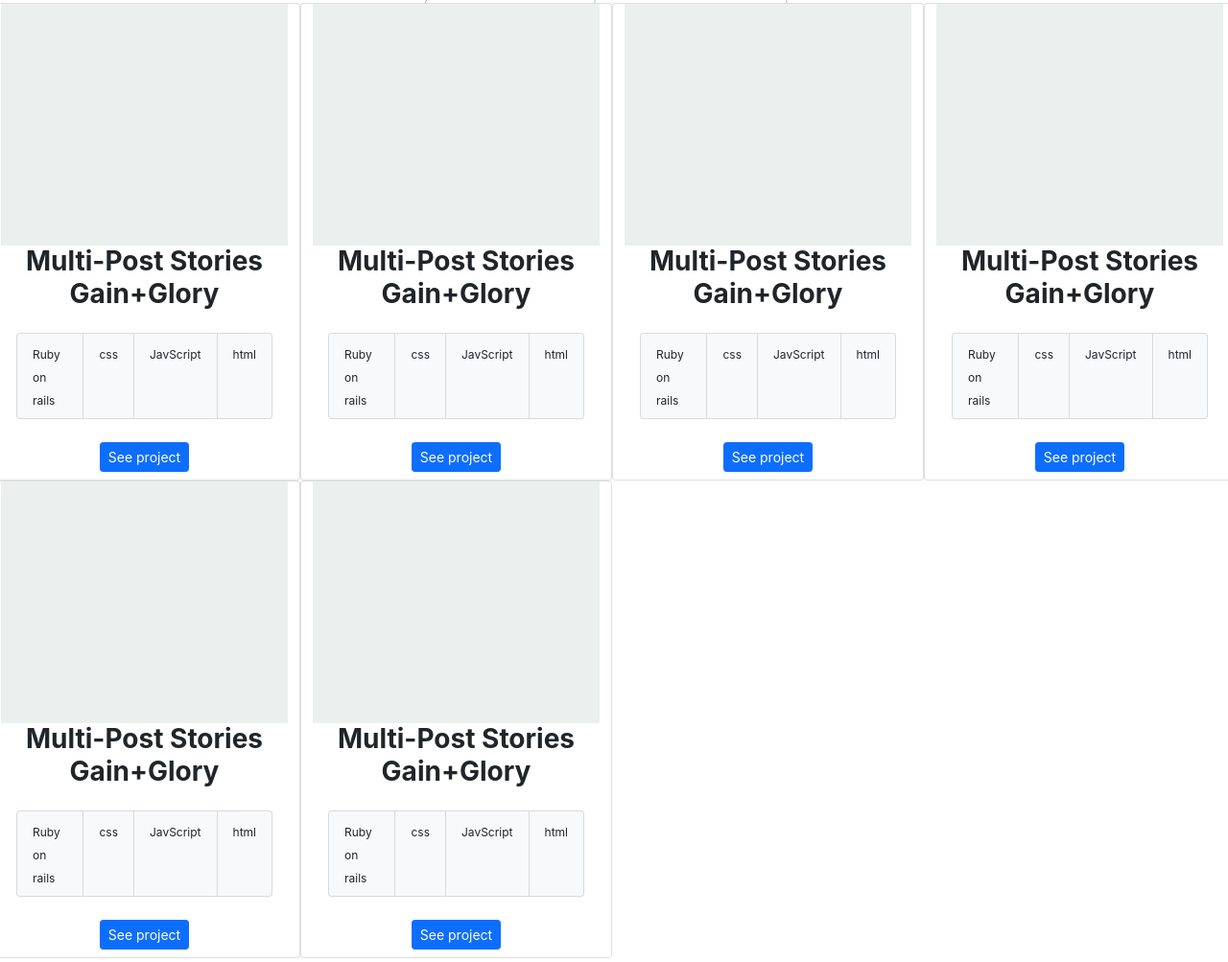
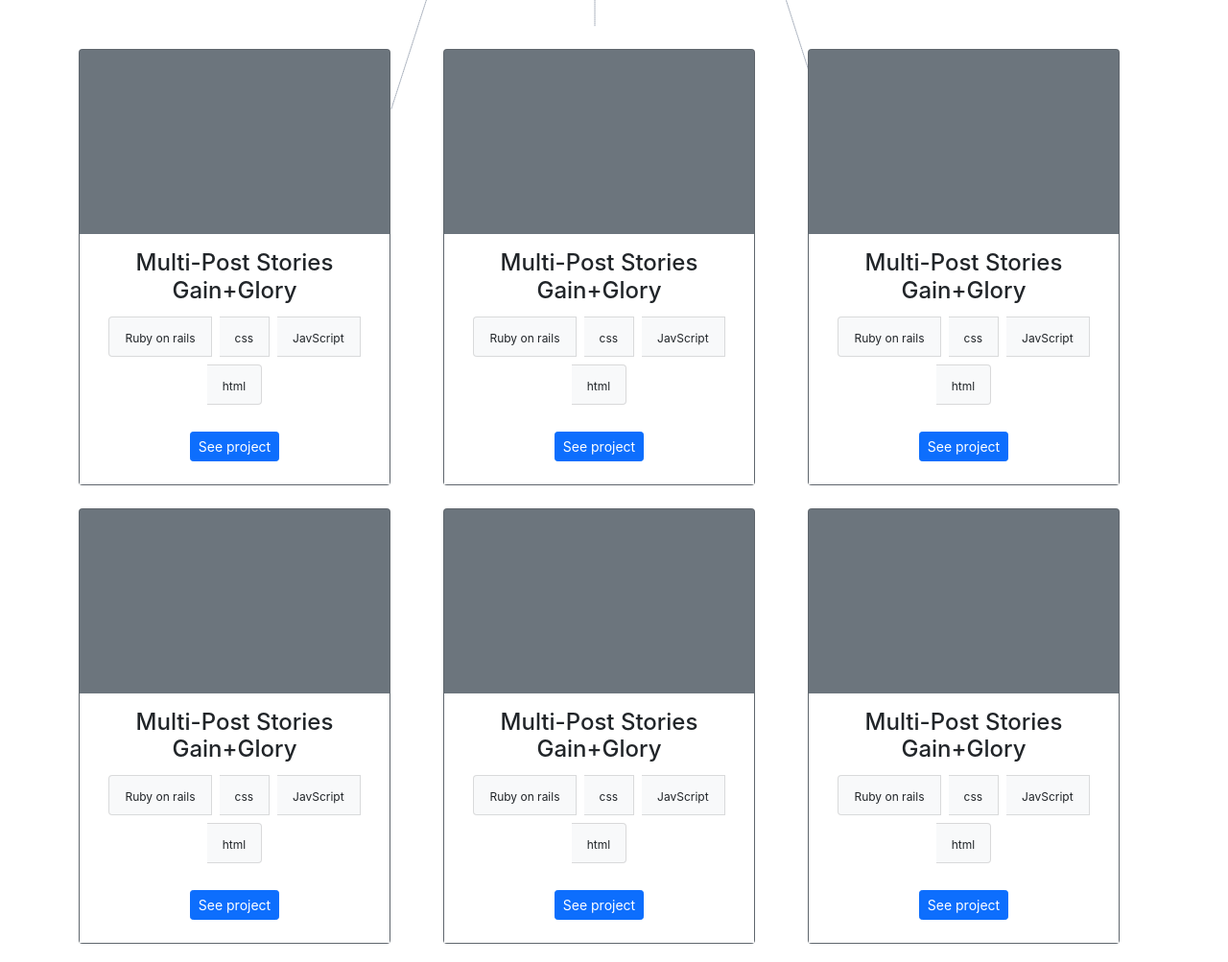
Before and after one commit to rbanos-mv/bootstrap-portfolio, a website: page index.html in a window 1280 px wide. Shown: the part 923-1926 px from the top of the page at 96% size. Drawn offline with nearby package versions, Linux system fonts and the light colour scheme.

Commit message:
Replace project cards with bootstrap classes

```diff
--- a/index.html
+++ b/index.html
@@ -91,173 +91,243 @@
           </h2>
         </div>
         <!-- CARD CONTAINER -->
-        <div class="row d-flex flex-wrap justify-content-space-between">
-          <div class="card col-sm-12 col-md-4 col-lg-4">
-            <div class="project-img"></div>
-            <h3 class="card-title text-center">
-              <strong>Multi-Post Stories Gain+Glory</strong>
-            </h3>
-            <div class="card-body">
-              <ul class="list-group list-group-horizontal">
-                <li class="list-group-item bg-light">
+        <div class="container mt-5">
+          <div
+            class="row row-cols-sm-1 row-cols-md-2 row-cols-lg-3 g-sm-2 g-md-4 g-lg-6"
+          >
+            <div class="col">
+              <div class="card bg-secondary">
+                <div class="w-100 p-5"></div>
+                <div class="w-100 p-5"></div>
+                <div class="p-3 bg-white">
+                  <div class="card-title">
+                    <h4 class="text-center">Multi-Post Stories Gain+Glory</h4>
+                  </div>
+                  <div class="card-content">
+                    <ul
+                      class="list-group list-group-horizontal justify-content-center flex-wrap"
+                    >
+                      <li class="list-group-item bg-light m-1">
                         <small>Ruby on rails</small>
                       </li>
-                <li class="list-group-item bg-light"><small>css</small></li>
-                <li class="list-group-item bg-light">
+                      <li class="list-group-item bg-light m-1">
+                        <small>css</small>
+                      </li>
+                      <li class="list-group-item bg-light m-1">
                         <small>JavScript</small>
                       </li>
-                <li class="list-group-item bg-light"><small>html</small></li>
+                      <li class="list-group-item bg-light m-1">
+                        <small>html</small>
+                      </li>
                     </ul>
-            </div>
-            <div class="p-2 d-flex justify-content-center">
+                    <div class="p-2 pt-4 d-flex justify-content-center">
                       <a
                         href="#"
                         class="btn btn-primary btn-sm"
                         data-toggle="button"
                         aria-pressed="false"
-                autocomplete="off"
+                        role="button"
                         >See project</a
                       >
                     </div>
                   </div>
-          <div class="card col-sm-12 col-md-4">
-            <div class="project-img"></div>
-            <h3 class="card-title text-center">
-              <strong>Multi-Post Stories Gain+Glory</strong>
-            </h3>
-            <div class="card-body">
-              <ul class="list-group list-group-horizontal">
-                <li class="list-group-item bg-light">
+                </div>
+              </div>
+            </div>
+            <div class="col">
+              <div class="card bg-secondary">
+                <div class="w-100 p-5"></div>
+                <div class="w-100 p-5"></div>
+                <div class="p-3 bg-white">
+                  <div class="card-title">
+                    <h4 class="text-center">Multi-Post Stories Gain+Glory</h4>
+                  </div>
+                  <div class="card-content">
+                    <ul
+                      class="list-group list-group-horizontal justify-content-center flex-wrap"
+                    >
+                      <li class="list-group-item bg-light m-1">
                         <small>Ruby on rails</small>
                       </li>
-                <li class="list-group-item bg-light"><small>css</small></li>
-                <li class="list-group-item bg-light">
+                      <li class="list-group-item bg-light m-1">
+                        <small>css</small>
+                      </li>
+                      <li class="list-group-item bg-light m-1">
                         <small>JavScript</small>
                       </li>
-                <li class="list-group-item bg-light"><small>html</small></li>
+                      <li class="list-group-item bg-light m-1">
+                        <small>html</small>
+                      </li>
                     </ul>
-            </div>
-            <div class="p-2 d-flex justify-content-center">
+                    <div class="p-2 pt-4 d-flex justify-content-center">
                       <a
                         href="#"
                         class="btn btn-primary btn-sm"
                         data-toggle="button"
                         aria-pressed="false"
-                autocomplete="off"
+                        role="button"
                         >See project</a
                       >
                     </div>
                   </div>
-          <div class="card col-sm-12 col-md-4">
-            <div class="project-img"></div>
-            <h3 class="card-title text-center">
-              <strong>Multi-Post Stories Gain+Glory</strong>
-            </h3>
-            <div class="card-body">
-              <ul class="list-group list-group-horizontal">
-                <li class="list-group-item bg-light">
+                </div>
+              </div>
+            </div>
+            <div class="col">
+              <div class="card bg-secondary">
+                <div class="w-100 p-5"></div>
+                <div class="w-100 p-5"></div>
+                <div class="p-3 bg-white">
+                  <div class="card-title">
+                    <h4 class="text-center">Multi-Post Stories Gain+Glory</h4>
+                  </div>
+                  <div class="card-content">
+                    <ul
+                      class="list-group list-group-horizontal justify-content-center flex-wrap"
+                    >
+                      <li class="list-group-item bg-light m-1">
                         <small>Ruby on rails</small>
                       </li>
-                <li class="list-group-item bg-light"><small>css</small></li>
-                <li class="list-group-item bg-light">
+                      <li class="list-group-item bg-light m-1">
+                        <small>css</small>
+                      </li>
+                      <li class="list-group-item bg-light m-1">
                         <small>JavScript</small>
                       </li>
-                <li class="list-group-item bg-light"><small>html</small></li>
+                      <li class="list-group-item bg-light m-1">
+                        <small>html</small>
+                      </li>
                     </ul>
-            </div>
-            <div class="p-2 d-flex justify-content-center">
+                    <div class="p-2 pt-4 d-flex justify-content-center">
                       <a
                         href="#"
                         class="btn btn-primary btn-sm"
                         data-toggle="button"
                         aria-pressed="false"
-                autocomplete="off"
+                        role="button"
                         >See project</a
                       >
                     </div>
                   </div>
-          <div class="card col-sm-12 col-md-4">
-            <div class="project-img"></div>
-            <h3 class="card-title text-center">
-              <strong>Multi-Post Stories Gain+Glory</strong>
-            </h3>
-            <div class="card-body">
-              <ul class="list-group list-group-horizontal">
-                <li class="list-group-item bg-light">
+                </div>
+              </div>
+            </div>
+            <div class="col">
+              <div class="card bg-secondary">
+                <div class="w-100 p-5"></div>
+                <div class="w-100 p-5"></div>
+                <div class="p-3 bg-white">
+                  <div class="card-title">
+                    <h4 class="text-center">Multi-Post Stories Gain+Glory</h4>
+                  </div>
+                  <div class="card-content">
+                    <ul
+                      class="list-group list-group-horizontal justify-content-center flex-wrap"
+                    >
+                      <li class="list-group-item bg-light m-1">
                         <small>Ruby on rails</small>
                       </li>
-                <li class="list-group-item bg-light"><small>css</small></li>
-                <li class="list-group-item bg-light">
+                      <li class="list-group-item bg-light m-1">
+                        <small>css</small>
+                      </li>
+                      <li class="list-group-item bg-light m-1">
                         <small>JavScript</small>
                       </li>
-                <li class="list-group-item bg-light"><small>html</small></li>
+                      <li class="list-group-item bg-light m-1">
+                        <small>html</small>
+                      </li>
                     </ul>
-            </div>
-            <div class="p-2 d-flex justify-content-center">
+                    <div class="p-2 pt-4 d-flex justify-content-center">
                       <a
                         href="#"
                         class="btn btn-primary btn-sm"
                         data-toggle="button"
                         aria-pressed="false"
-                autocomplete="off"
+                        role="button"
                         >See project</a
                       >
                     </div>
                   </div>
-          <div class="card col-sm-12 col-md-4">
-            <div class="project-img"></div>
-            <h3 class="card-title text-center">
-              <strong>Multi-Post Stories Gain+Glory</strong>
-            </h3>
-            <div class="card-body">
-              <ul class="list-group list-group-horizontal">
-                <li class="list-group-item bg-light">
+                </div>
+              </div>
+            </div>
+            <div class="col">
+              <div class="card bg-secondary">
+                <div class="w-100 p-5"></div>
+                <div class="w-100 p-5"></div>
+                <div class="p-3 bg-white">
+                  <div class="card-title">
+                    <h4 class="text-center">Multi-Post Stories Gain+Glory</h4>
+                  </div>
+                  <div class="card-content">
+                    <ul
+                      class="list-group list-group-horizontal justify-content-center flex-wrap"
+                    >
+                      <li class="list-group-item bg-light m-1">
                         <small>Ruby on rails</small>
                       </li>
-                <li class="list-group-item bg-light"><small>css</small></li>
-                <li class="list-group-item bg-light">
+                      <li class="list-group-item bg-light m-1">
+                        <small>css</small>
+                      </li>
+                      <li class="list-group-item bg-light m-1">
                         <small>JavScript</small>
                       </li>
-                <li class="list-group-item bg-light"><small>html</small></li>
+                      <li class="list-group-item bg-light m-1">
+                        <small>html</small>
+                      </li>
                     </ul>
-            </div>
-            <div class="p-2 d-flex justify-content-center">
+                    <div class="p-2 pt-4 d-flex justify-content-center">
                       <a
                         href="#"
                         class="btn btn-primary btn-sm"
                         data-toggle="button"
                         aria-pressed="false"
-                autocomplete="off"
+                        role="button"
                         >See project</a
                       >
                     </div>
                   </div>
-          <div class="card col-sm-12 col-md-4">
-            <div class="project-img"></div>
-            <h3 class="card-title text-center">
-              <strong>Multi-Post Stories Gain+Glory</strong>
-            </h3>
-            <div class="card-body">
-              <ul class="list-group list-group-horizontal">
-                <li class="list-group-item bg-light">
+                </div>
+              </div>
+            </div>
+            <div class="col">
+              <div class="card bg-secondary">
+                <div class="w-100 p-5"></div>
+                <div class="w-100 p-5"></div>
+                <div class="p-3 bg-white">
+                  <div class="card-title">
+                    <h4 class="text-center">Multi-Post Stories Gain+Glory</h4>
+                  </div>
+                  <div class="card-content">
+                    <ul
+                      class="list-group list-group-horizontal justify-content-center flex-wrap"
+                    >
+                      <li class="list-group-item bg-light m-1">
                         <small>Ruby on rails</small>
                       </li>
-                <li class="list-group-item bg-light"><small>css</small></li>
-                <li class="list-group-item bg-light">
+                      <li class="list-group-item bg-light m-1">
+                        <small>css</small>
+                      </li>
+                      <li class="list-group-item bg-light m-1">
                         <small>JavScript</small>
                       </li>
-                <li class="list-group-item bg-light"><small>html</small></li>
+                      <li class="list-group-item bg-light m-1">
+                        <small>html</small>
+                      </li>
                     </ul>
-            </div>
-            <div class="p-2 d-flex justify-content-center">
+                    <div class="p-2 pt-4 d-flex justify-content-center">
                       <a
                         href="#"
                         class="btn btn-primary btn-sm"
                         data-toggle="button"
                         aria-pressed="false"
-                autocomplete="off"
+                        role="button"
                         >See project</a
                       >
+                    </div>
+                  </div>
+                </div>
+              </div>
             </div>
           </div>
         </div>
```
Lines whose indentation alone changed are shown as unchanged.
